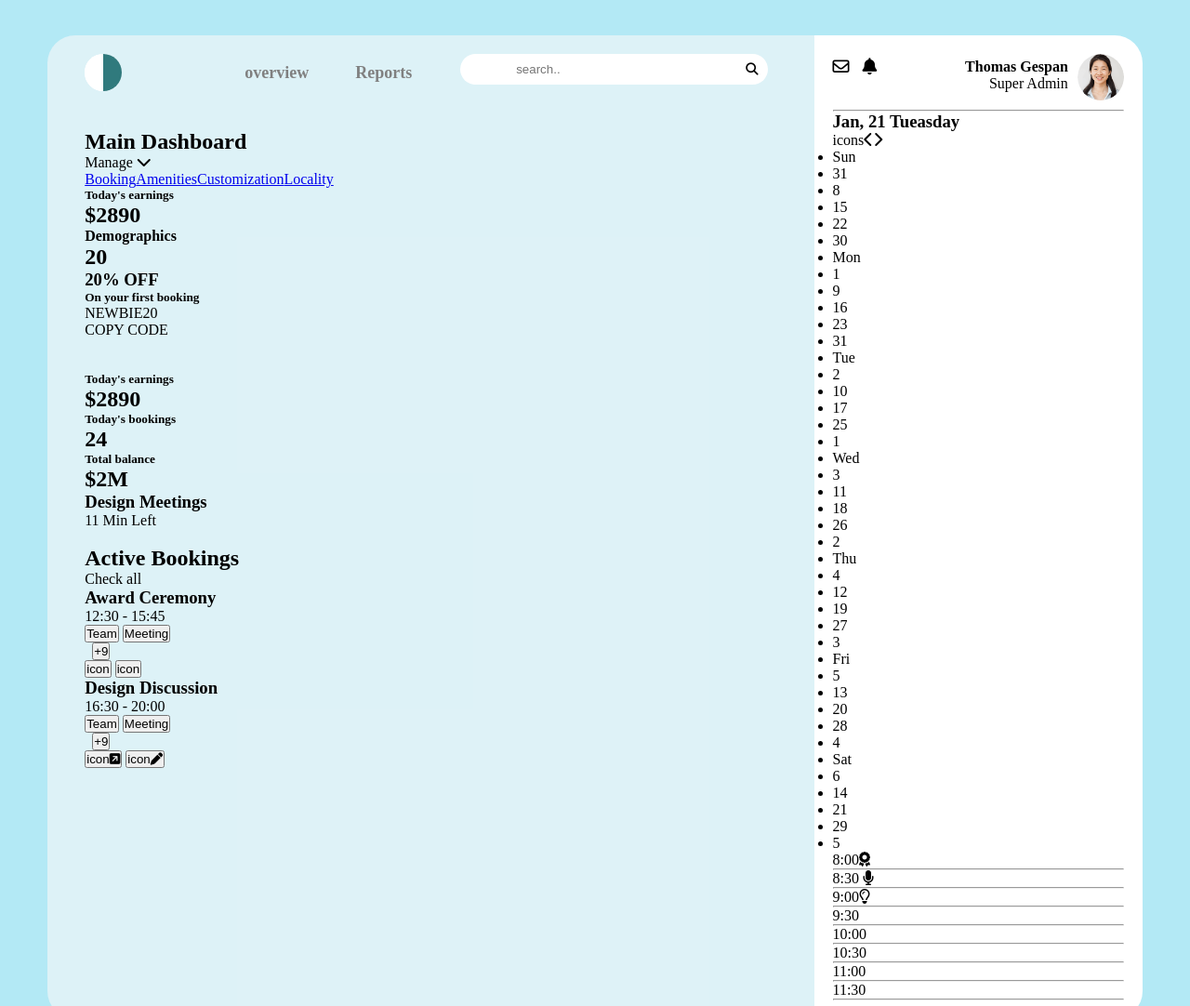
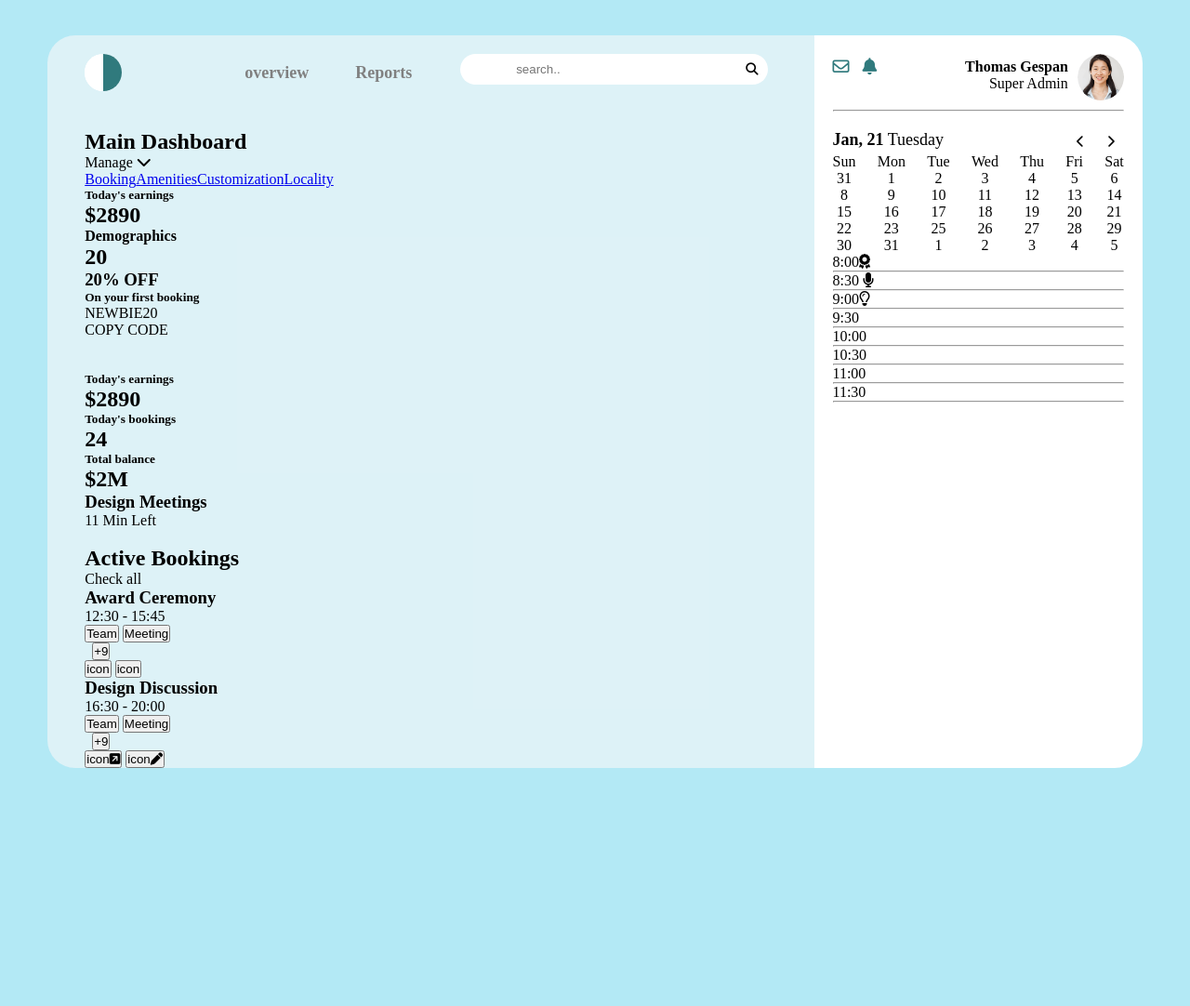
Before and after one commit to Ande12/project-manager-app, a plain HTML site: page pages/dashboard.html in a window 1280 px wide. Shown: the top 1082 px of the page at 93% size. After the commit the page ends 838 px from the top, so only its background shows below. Drawn offline with Linux system fonts and the light colour scheme.

Commit message:
continued dashboard styling

```diff
--- a/css/dashboard/_time-board.scss
+++ b/css/dashboard/_time-board.scss
@@ -18,6 +18,7 @@
                         outline: none;
                         i{
                             font-size: 18px;
+                            color: #307a7d;
                         }
                     }
 
@@ -39,4 +40,35 @@
                     }
                 }
             }
+            .day-detail{
+                padding-top: 20px;
+                display: flex;
+                justify-content: space-between;
+                p{
+                    font-size: 18px;
+                }
+                button{
+                    padding: 5px 10px 5px 10px;
+                    background-color: #fff;
+                    border: none;
+                    outline: none;
+                    &:hover{
+                        background-color: #ccc;
+                    }
+
+                }
+            }
+
+            .calendar-proper{
+                display: flex;
+                justify-content: space-between;
+
+                ul{
+                    list-style-type: none;
+                    li{
+                        text-align: center;
+                       }
+                }
+
+            }
         }
--- a/pages/dashboard.html
+++ b/pages/dashboard.html
@@ -129,7 +129,7 @@
             <div class="info-section">
                 <div class="notifications">
                     <button><i class="fa-regular fa-envelope"></i></button>
-                    <button><i class="fa-solid fa-bell"></i></button>
+                    <button><i class="fa-solid fa-bell" ></i></button>
                 </div>
                 <div class="admin-info">
                    <div class="admin-name">
@@ -141,8 +141,11 @@
             </div>
             <hr>
             <div class="day-detail">
-                <h3><strong>Jan, 21</strong> Tueasday</h3>
-                <div>icons<i class="fa-solid fa-chevron-left"></i><i class="fa-solid fa-chevron-right"></i></div>
+                <p><strong>Jan, 21</strong> Tuesday</p>
+                <div>
+                    <button><i class="fa-solid fa-chevron-left"></i></button>
+                    <button><i class="fa-solid fa-chevron-right"></i></button>
+                </div>
             </div>
             <div class="calendar-proper">
                 <ul class="dates">
```
Also changed, not shown: css/dashboard/style.css, 1 other file.
